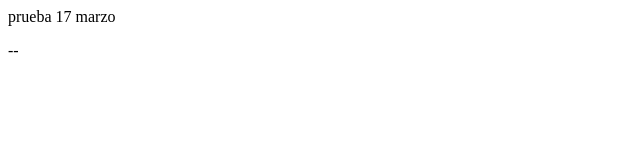
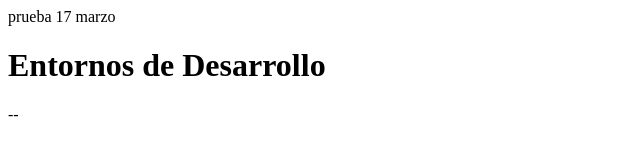
Before and after one commit to Elena-IESComercio/prueba10Marzo, a plain HTML site: page index.html in a window 1280 px wide. Shown: the whole page, without its empty margins (0-640 px from the left). Drawn offline with Linux system fonts and the light colour scheme.

Commit message:
Pongo Titulo

```diff
--- a/index.html
+++ b/index.html
@@ -1,4 +1,5 @@
 <html>
     <p>prueba 17 marzo</p>
+    <h1>Entornos de Desarrollo</h1>
     <p>--</p>
 </html>
```
